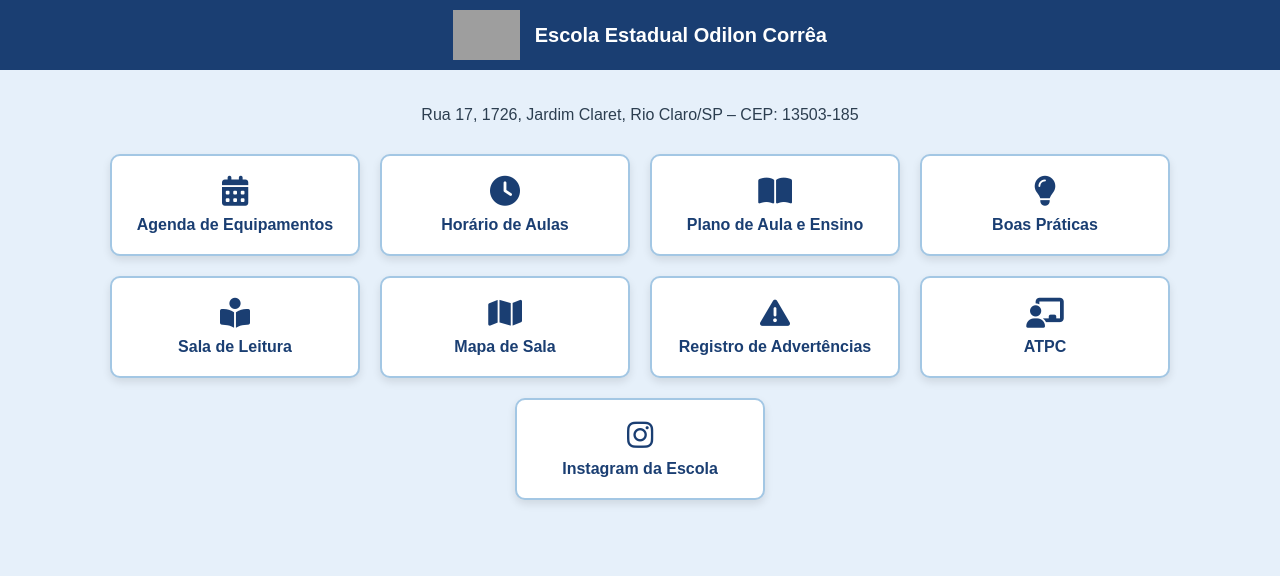
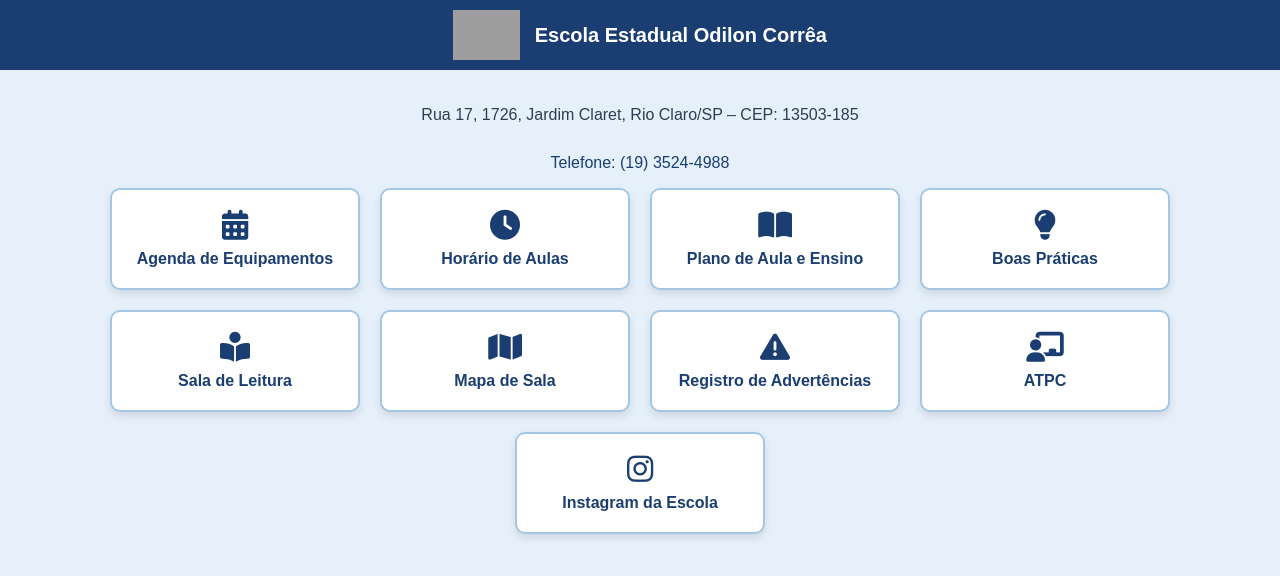
Before and after one commit to moraisds/odiloncorrea, a plain HTML site: page index.html in a window 1280 px wide. Drawn offline with Linux system fonts and the light colour scheme; grey boxes are pictures that could not be loaded.

Commit message:
Add files via upload

```diff
--- a/index.html
+++ b/index.html
@@ -100,6 +100,7 @@
   </div>
   <div class="container">
     <p class="address">Rua 17, 1726, Jardim Claret, Rio Claro/SP – CEP: 13503-185</p>
+    <p class="phone">Telefone: (19) 3524-4988</p>
     <div class="card-container">
       <a class="card" href="https://seducsp-my.sharepoint.com/personal/dmorais_professor_educacao_sp_gov_br/_layouts/15/onedrive.aspx?id=%2Fpersonal%2Fdmorais%5Fprofessor%5Feducacao%5Fsp%5Fgov%5Fbr%2FDocuments%2F01%5FOdilonCorrea2025%2FAgendaEquipamentos&ga=1" target="_blank">
         <i class="fas fa-calendar-alt"></i>
```
